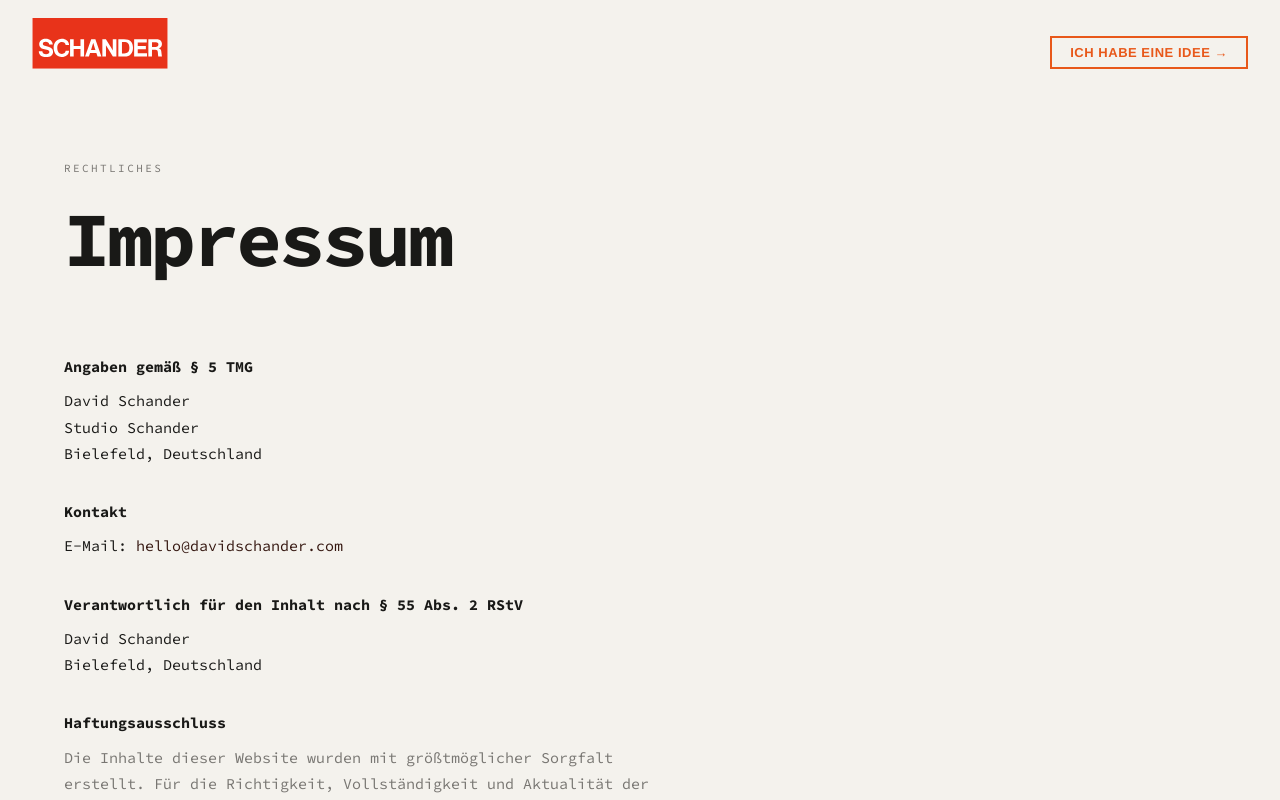
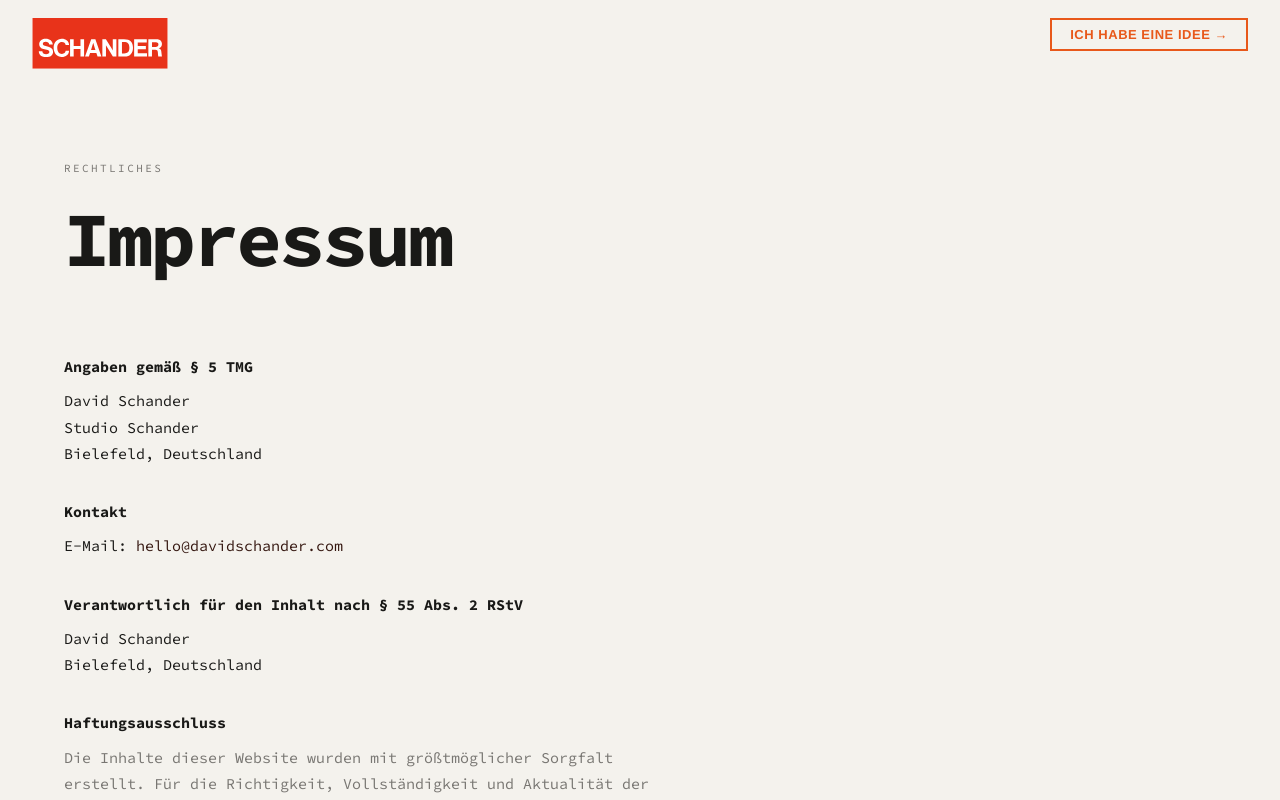
Before and after one commit to dxvxds03/studio-schander, a Next.js app: page /impressum in a window 1280 px wide. Shown: the top 800 px of the page. Built offline with nearby package versions, Linux system fonts and the light colour scheme; a web font is replaced by a local one.

Commit message:
Portfolio Client Badge and Project Carousel Improvements

```diff
--- a/src/components/HeroSection.tsx
+++ b/src/components/HeroSection.tsx
@@ -410,7 +410,7 @@ export default function HeroSection({ projects }: { projects: HeroProject[] }) {
           <div
             style={{
               position: 'absolute',
-              bottom: 'calc(50% + clamp(120px, 17vh, 216px) + 10px)',
+              top: 'clamp(16px, 7vh, 64px)',
               left: 0,
               right: 0,
               display: 'flex',
--- a/src/components/Navigation.tsx
+++ b/src/components/Navigation.tsx
@@ -15,7 +15,7 @@ export default function Navigation() {
       <div
         style={{
           display: 'flex',
-          alignItems: 'flex-end',
+          alignItems: 'flex-start',
           justifyContent: 'space-between',
           padding: 'clamp(10px, 2.5vh, 18px) clamp(16px, 2.5vw, 32px) 10px',
         }}
```
